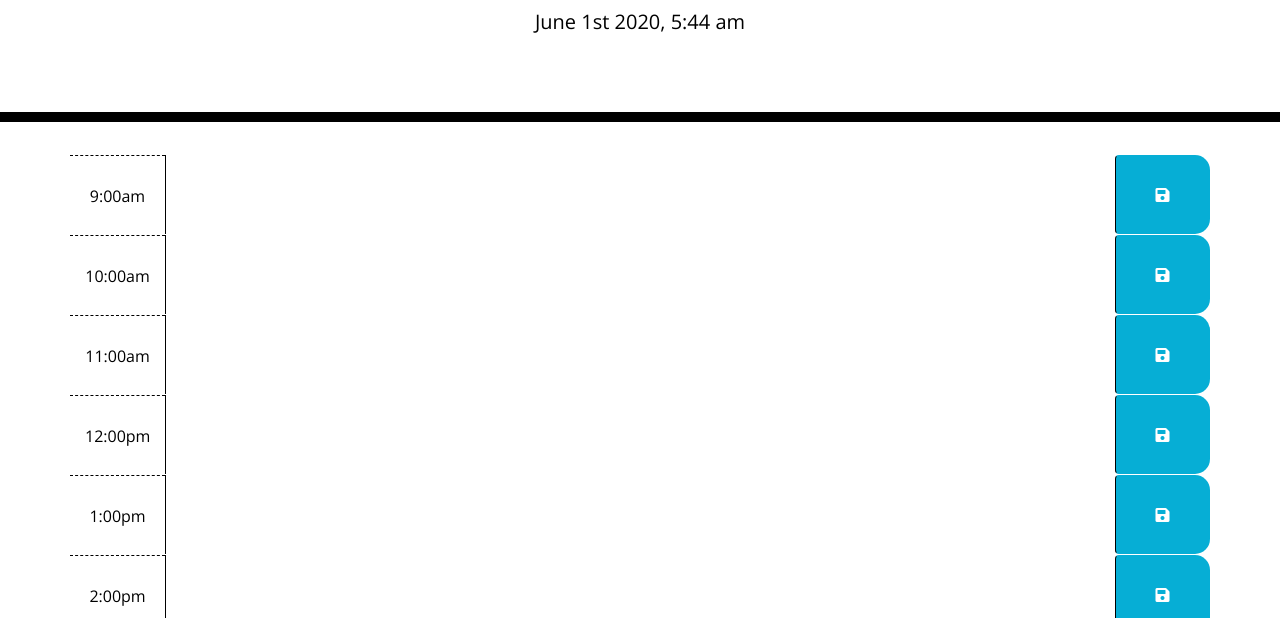
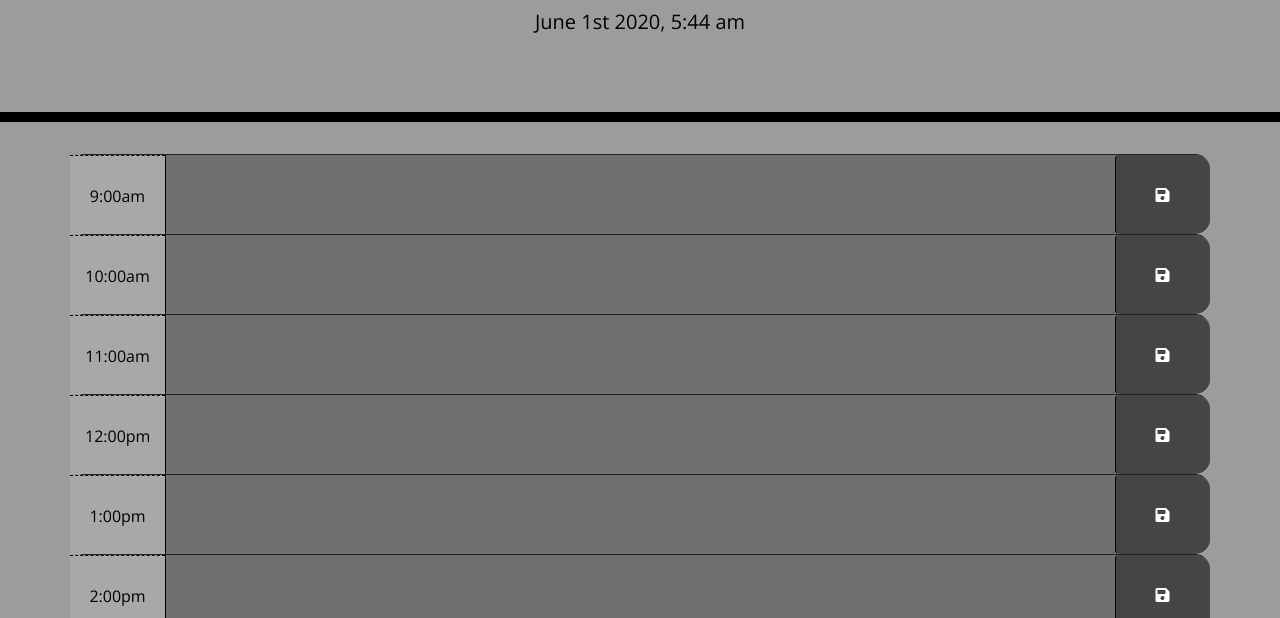
Before and after one commit to Bigmak88/DayScheduleX, a plain HTML site: page index.html in a window 1280 px wide. Shown: the part 182-800 px from the top of the page. Drawn offline with nearby package versions, Linux system fonts and the light colour scheme.

Commit message:
style change

```diff
--- a/style.css
+++ b/style.css
@@ -2,6 +2,7 @@ body {
   font-family: 'Open Sans', sans-serif;
   font-size: 16px;
   line-height: 1;
+  background-color: rgb(156, 156, 156);
 }
 
 textarea{
@@ -26,6 +27,7 @@ textarea{
 }
 
 .time-block{
+  background-color: #707070;
   text-align: center;
   border-radius: 15px;
 }
@@ -33,11 +35,11 @@ textarea{
 .row {
   white-space: pre-wrap;
   height: 80px;
-  border-top: 1px solid white;;
+  border-top: 1px solid;;
 }
 
 .hour {
-  background-color: #ffffff;
+  background-color: #a8a8a8;
   color: #000000;
   border-top: 1px dashed #000000;
 }
@@ -61,7 +63,7 @@ textarea{
   border-left: 1px solid black;
   border-top-right-radius: 15px;
   border-bottom-right-radius: 15px;
-  background-color: #06AED5;
+  background-color: #454545;
   color: white;
 }
 
```
